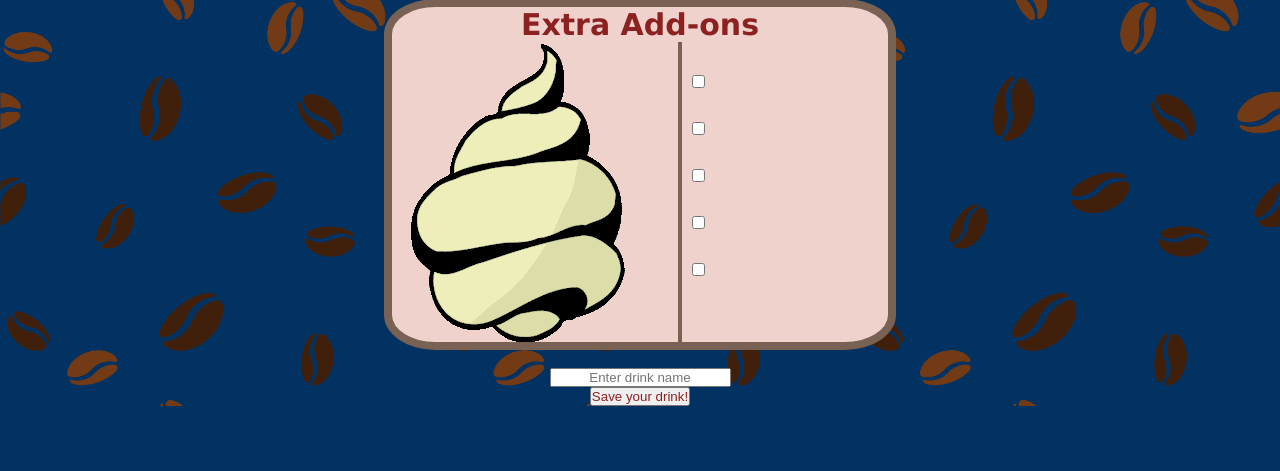
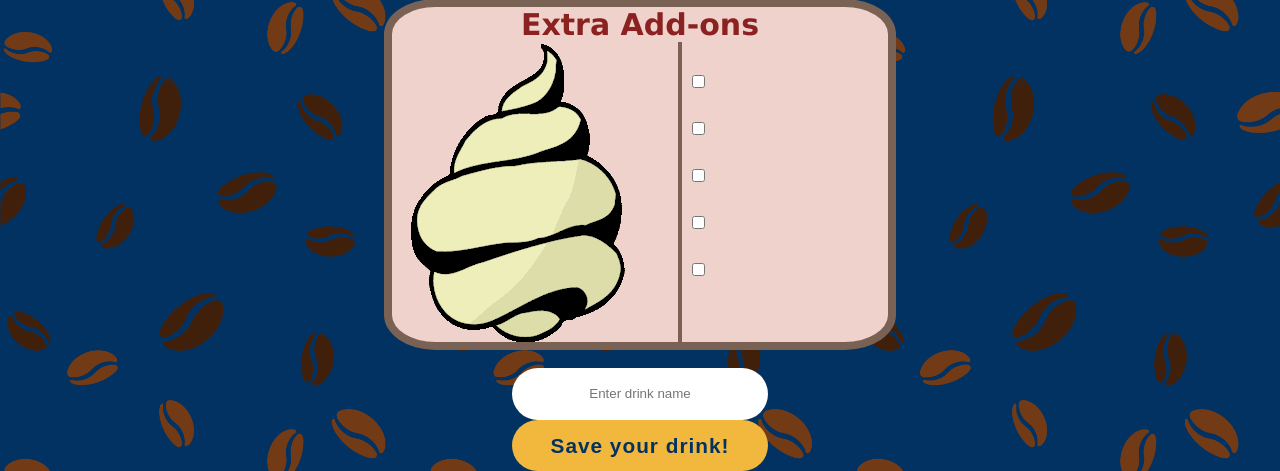
Before and after one commit to Raeludwig/moon-dollars, a Node server app: page /api/categories/ in a window 1280 px wide. Shown: the part 1198-1669 px from the top of the page. Before the commit the page ends 1604 px from the top, so only its background shows below. Run offline with Node 20, Linux system fonts and the light colour scheme; a user stored in the database is signed in; data comes from the database, SQL or seed files in the repository; some libraries are stand-ins or nearby versions.

Commit message:
added basic styling to save drink button

```diff
--- a/public/css/customdrink.css
+++ b/public/css/customdrink.css
@@ -50,11 +50,27 @@ label {
     display: block;
     margin: 0 auto;
     text-align: center;
-    color: #8b2121;
+    color: #023262;
+    width: 20%;
+    height: 3.23rem;
+    border: none;
+    outline: none;
+    border-radius: 100px;
   }
 
   .submit-btn {
     display: block;
     margin: 0 auto;
     color: #8b2121;
+    width: 20%;
+    height: 3.23rem;
+    border: none;
+    outline: none;
+    border-radius: 100px;
+    background: #f1b83d;
+    color: #023262;
+    font-size: 1.3rem;
+    font-weight: bold;
+    letter-spacing: 1px;
+    cursor: pointer;
   }
```
